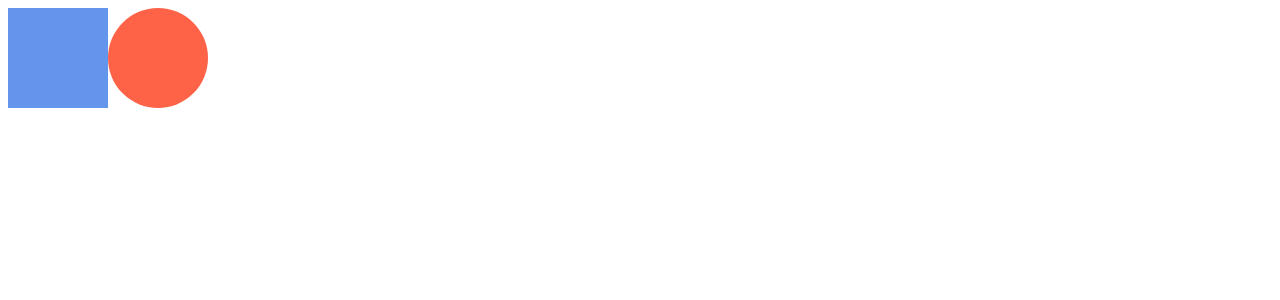
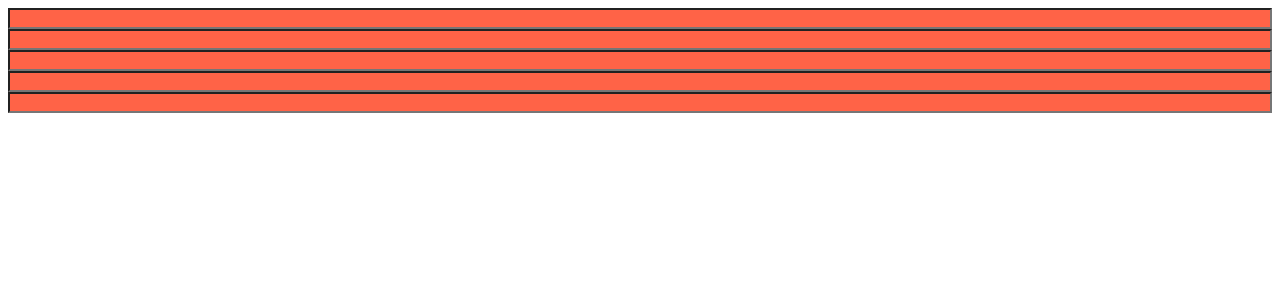
Before and after one commit to joonsooan/react-masterclass, a React (Create React App) app: page / in a window 1280 px wide. Shown: the top 300 px of the page. Built offline with nearby package versions, Linux system fonts and the light colour scheme.

Commit message:
Update App.js

```diff
--- a/src/App.js
+++ b/src/App.js
@@ -2,30 +2,20 @@
 
 const Father = styled.div`
   display: flex;
+  flex-direction: column;
 `;
 
-const Btn = styled.button`
-  color: white;
+const Input = styled.input.attrs({ required: true })`
   background-color: tomato;
-  border: 0;
-  border-radius: 15px;
 `;
-
-const Box = styled.div`
-  background-color: ${(props) => props.bgColor};
-  width: 100px;
-  height: 100px;
-`;
-
-const Circle = styled(Box)`
-  border-radius: 50px;
-`;
-
 function App() {
   return (
-    <Father>
-      <Box bgColor="cornflowerblue" />
-      <Circle bgColor="tomato" />
+    <Father as="header">
+      <Input />
+      <Input />
+      <Input />
+      <Input />
+      <Input />
     </Father>
   );
 }
```
